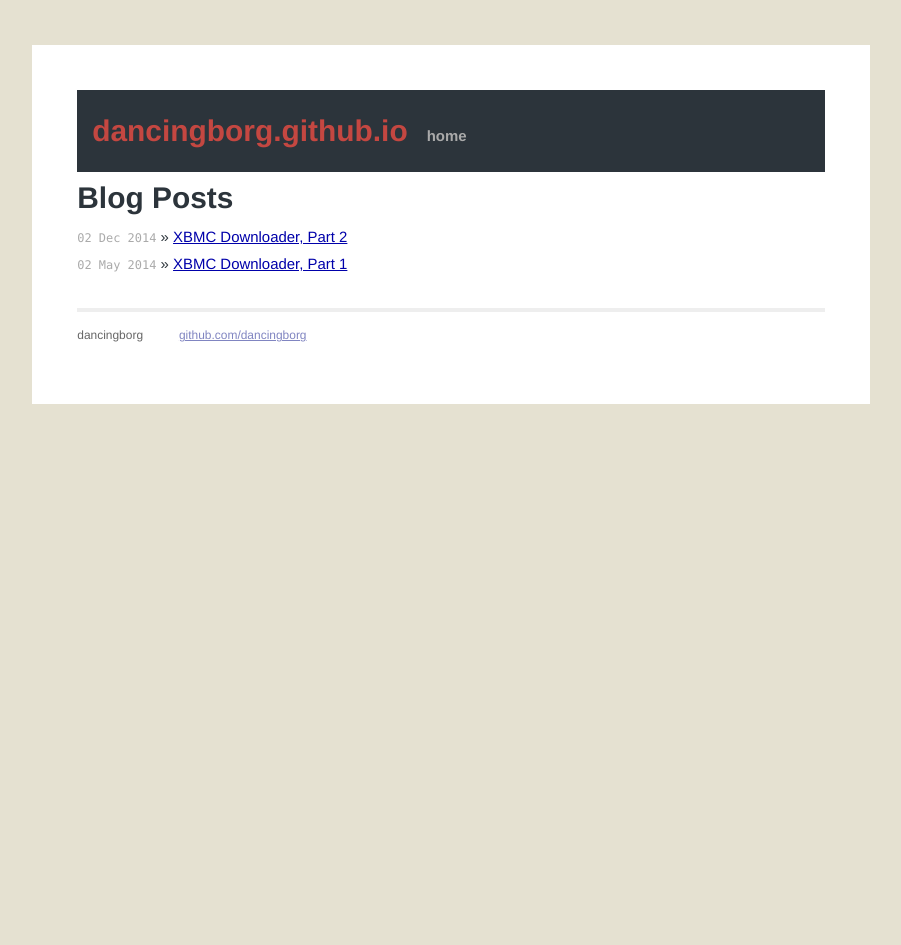
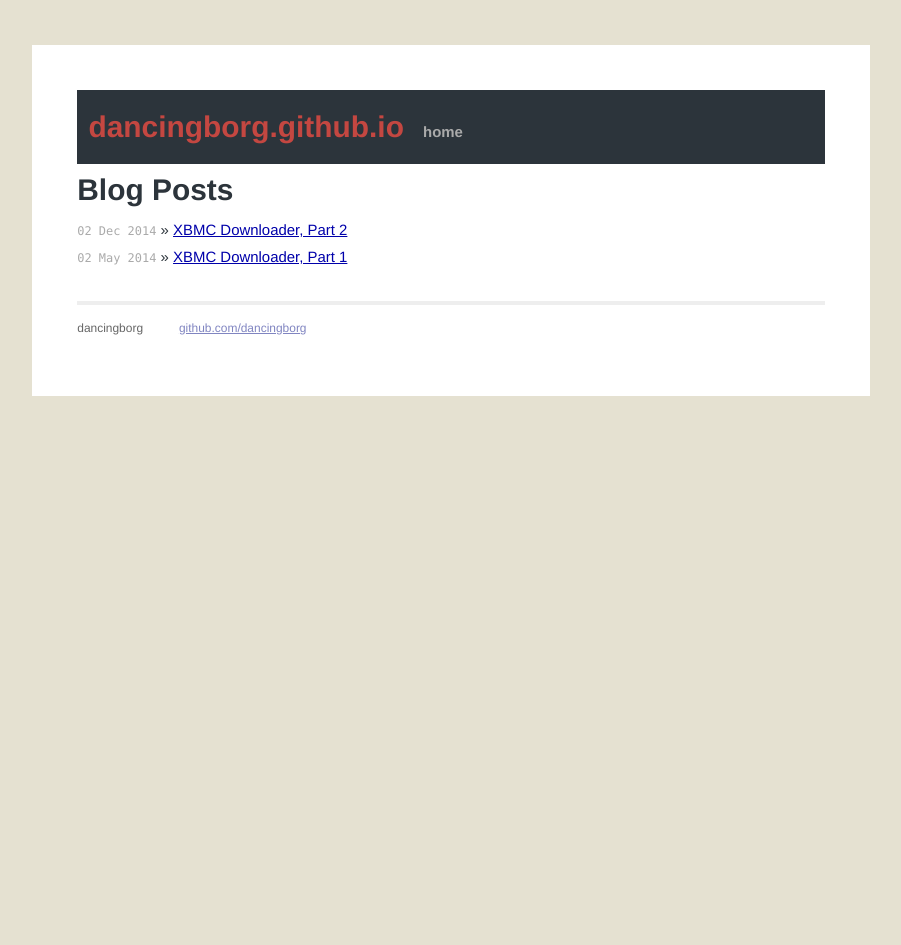
Before and after one commit to andre-abadi/andre-abadi.github.io, a Jekyll site: the page built from index.html, in a window 1280 px wide. Shown: the whole page, without its empty margins (189-1090 px from the left). Built offline with Jekyll 4.4.1, drawn with Linux system fonts in a browser that asks for light colours; Markdown is read by kramdown in place of the engine named in the settings.

Commit message:
Update main.css

```diff
--- a/css/main.css
+++ b/css/main.css
@@ -78,8 +78,8 @@ ul.posts span {
 
 .header {
   background-color: #2C343B;
-  padding: 1em;
-  margin-bottom:0.5em;
+  padding: 0.75em;
+  margin-bottom:1em;
 }
 
 .site .header h1.title {
```
